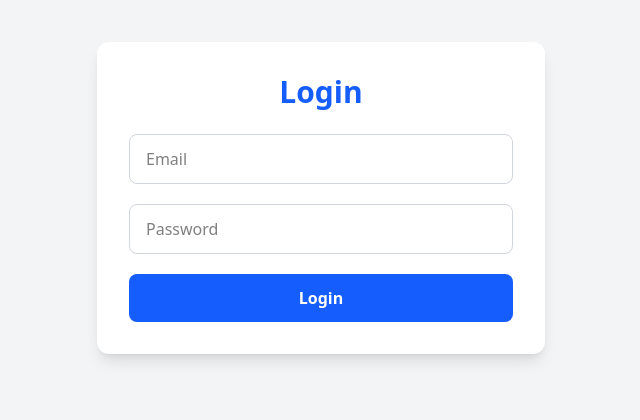
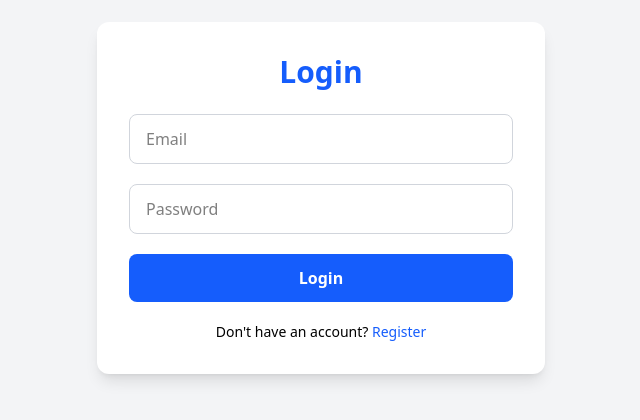
Before and after one commit to tez-hub/pawa-IT-Frontend, a Next.js app: page /login in a window 1280 px wide. Shown: the part 202-622 px from the top of the page, without its empty margins (319-959 px from the left). Built offline with nearby package versions, Linux system fonts and the light colour scheme.

Commit message:
adding a few stuff to login page

```diff
--- a/app/login/page.tsx
+++ b/app/login/page.tsx
@@ -3,6 +3,7 @@
 import { useEffect, useState, FormEvent } from "react";
 import { useRouter } from "next/navigation";
 import { loginUser } from "../../apiCalls/api";
+import Link from "next/link";
 
 export default function Login() {
   const [email, setEmail] = useState<string>("");
@@ -55,6 +56,7 @@ export default function Login() {
             Login
           </button>
         </form>
+        <p className="text-sm text-black text-center pt-5">Don't have an account? <Link className="text-blue-600" href={'/register'}>Register</Link></p>
       </div>
     </div>
 
```
